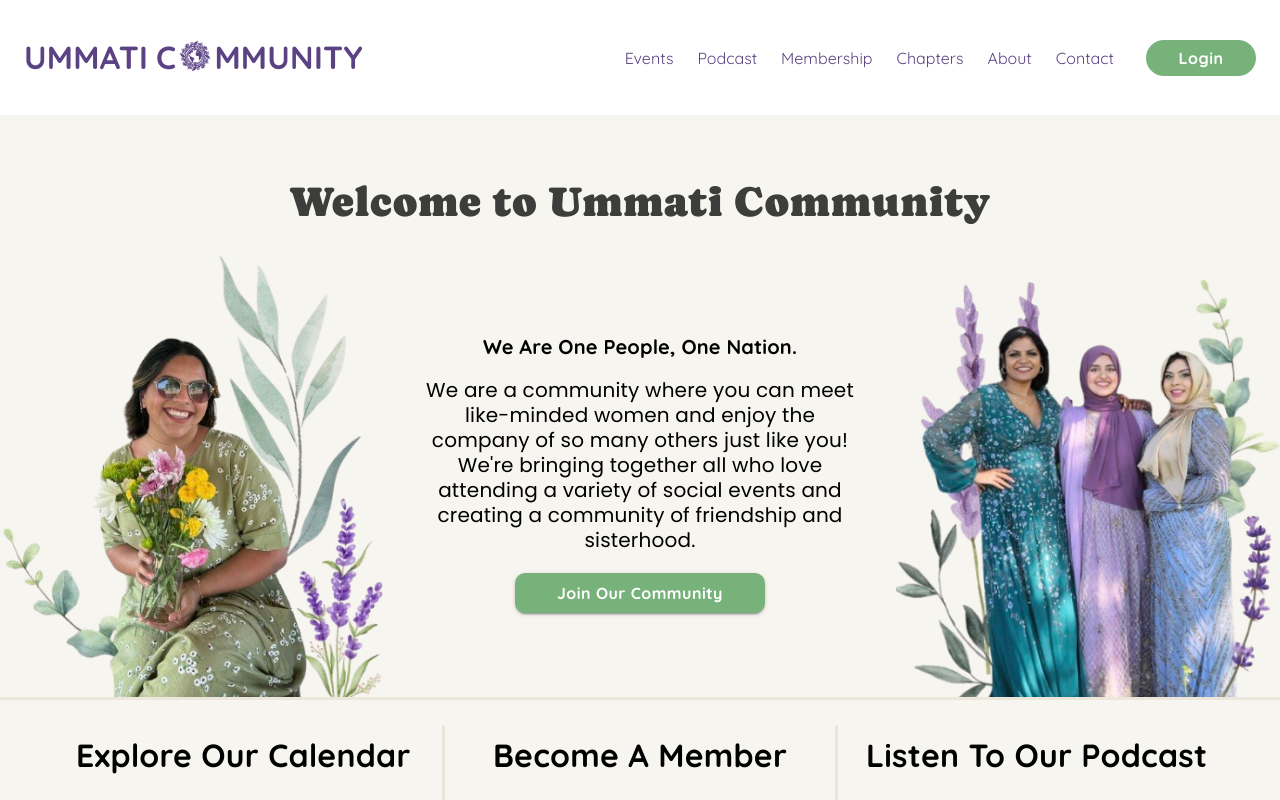
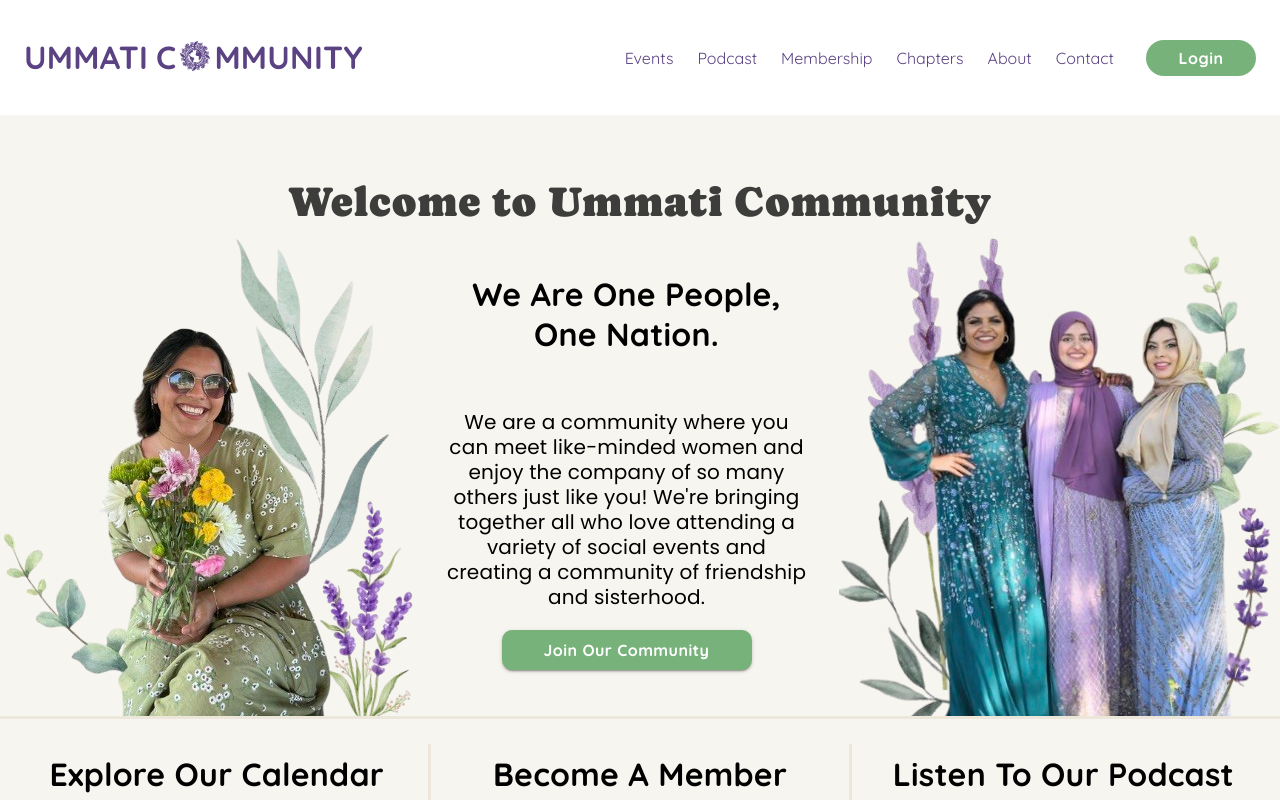
Before and after one commit to ekkomediaprojects/ummati-frontend, a React (Create React App) app: page / in a window 1280 px wide. Shown: the top 800 px of the page. Built offline with nearby package versions, Linux system fonts and the light colour scheme.

Commit message:
chapters page issue

```diff
--- a/src/components/HeroSection.js
+++ b/src/components/HeroSection.js
@@ -24,7 +24,6 @@
       {/* Header */}
       <Box textAlign="center">
         <Typography
-          variant="h4"
           sx={{
             fontFamily: "Caprasimo",
             fontSize: { xs: "14px", sm: "24px", md: "34px", lg: "42px" },
@@ -47,7 +46,7 @@
           gap: { xs: "8px", sm: "14px", md: "32px" },
           boxSizing: "border-box",
           overflow: "hidden",
-          marginTop: { sm: "20px" },
+          // marginTop: { sm: "20px" },
           borderBottom: {
             sm: "3px solid #ECE7DA",
           },
@@ -59,8 +58,8 @@
           src={leftImage}
           alt="Left side illustration"
           sx={{
-            width: { xs: "97px", sm: "20%", md: "30%" },
-            height: { xs: "114px", sm: "auto" },
+            width: { xs: "97px", sm: "20%", md: "35%" },
+            height: { xs: "114px", sm: "80%" },
             objectFit: "contain",
             maxWidth: "100%",
             alignSelf: "flex-end",
@@ -70,10 +69,13 @@
         {/* Center Content */}
         <Box
           sx={{
+            display: "flex", // Enable flexbox
+            flexDirection: "column",
+            justifyContent: "flex-start", // Align content at the top of the container
+            alignItems: "center",
             textAlign: "center",
-            maxWidth: { xs: "80%", sm: "60%", md: "40%" },
+            maxWidth: { xs: "80%", sm: "60%", md: "30%" },
             mx: "auto",
-            justifyContent: "center",
           }}
         >
           <Typography
@@ -81,9 +83,10 @@
             sx={{
               fontFamily: "Quicksand",
               fontWeight: 700,
-              fontSize: { xs: "8px", sm: "10px", md: "18px", lg: "20px" },
+              fontSize: { xs: "8px", sm: "16px", md: "24px", lg: "32px" },
               color: "black",
-              lineHeight: { xs: "10px", sm: "12px", md: "20px", lg: "30px" },
+              lineHeight: { xs: "10px", sm: "20px", md: "24px", lg: "40px" },
+              marginBottom: { sm: "20px", md: "40px" },
             }}
           >
             We Are One People, One Nation.
@@ -121,17 +124,16 @@
           </Button>
         </Box>
 
-        {/* Right Image */}
         <Box
           component="img"
           src={rightImage}
           alt="Right side illustration"
           sx={{
-            width: { xs: "108px", sm: "20%", md: "30%" },
-            height: { xs: "121px", sm: "auto" },
-            objectFit: "contain",
+            width: { xs: "108px", sm: "20%", md: "35%" },
+            height: { xs: "100px", sm: "70%", md: "60%" },
+            objectFit: "contain", // Ensures the image maintains its aspect ratio
             maxWidth: "100%",
-            alignSelf: "flex-end", // Align this image to the bottom
+            alignSelf: "flex-end", // Align the image to the bottom
           }}
         />
       </Box>
@@ -139,7 +141,7 @@
       <Box
         sx={{
           marginTop: "20px",
-          maxWidth: "1200px",
+          maxWidth: "100%",
           mx: "auto",
           padding: "5px",
           alignItems: "center",
--- a/src/pages/Chapters.js
+++ b/src/pages/Chapters.js
@@ -50,8 +50,8 @@
           color: "black",
           fontFamily: "Poppins, sans-serif",
           fontWeight: 400,
-          fontSize: { xs: "16px", sm: "18px", md: "22px" , lg  : "28px"}, // Responsive font sizes
-          lineHeight: { xs: "24px", sm: "28px", md: "33px" , lg : "41px" }, // Adjusted line height
+          fontSize: { xs: "16px", sm: "18px", md: "22px" }, // Responsive font sizes
+          lineHeight: { xs: "24px", sm: "28px", md: "33px"}, // Adjusted line height
         }}
       >
         Ummati Community is a dynamic and expanding organization committed to
```
